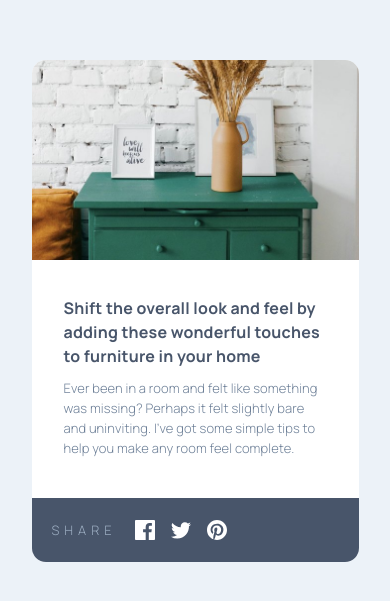
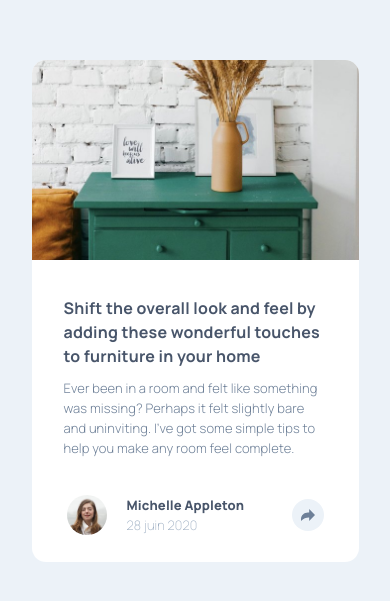
Before and after one commit to myrteza-labi/article-previe-junior, a React (Create React App) app: page / in a window 390 px wide. Shown: the part 111-712 px from the top of the page. Built offline with nearby package versions, Linux system fonts and the light colour scheme.

Commit message:
:mobile-style: (footer-static) style done

```diff
--- a/src/components/Footer.css
+++ b/src/components/Footer.css
@@ -1,15 +1,3 @@
-.footerMainContainer {
-    display: flex;
-    flex-direction: row;
-    min-width: 100%;
-}
-.footerMainContainerStatic {
-    justify-content: space-between;
-    align-items: center;
-}
-
-
-
 .Footer {
     width: 100%;
     height: 64px;
@@ -22,3 +10,22 @@
 .footerMobileActive {
     background-color: #48556A;
 }
+.footerMobileStatic{
+    padding: 0 35px 30px 35px;
+}
+
+.footerMainContainer {
+    display: flex;
+    flex-direction: row;
+    min-width: 100%;
+}
+
+.footerMainContainerStatic {
+    justify-content: space-between;
+    align-items: center;
+}
+.footerMainContainerActive{
+    padding-right: 20px;
+    justify-content: space-between;
+    align-items: center;
+}
--- a/src/components/Footer.js
+++ b/src/components/Footer.js
@@ -17,7 +17,7 @@ class Footer extends React.Component{
         super(props);
         this.state = {
             renderedFooter: "",
-            className: "Footer footerMobileActive",
+            className: "Footer footerMobileStatic",
             windowWidth: window.innerWidth,
         }
     }
@@ -64,9 +64,13 @@ class Footer extends React.Component{
 
 
         let mobileFooterActive =
-            <div className="mainFooterContainer mainFooterContainerActive">
+            <div className="footerMainContainer footerMainContainerActive">
                 <ShareBox   className="ShareBoxMobile"
                             shareWord={"SHARE"} />
+
+                <ShareBtn   ContainerClassName={"shareBtnContainer shareBtnContainerActive"}
+                            shareBtnClassName={"shareBtn shareBtnActive"}
+                            src={shareBtnActive}/>
             </div>
 
 
@@ -93,7 +97,7 @@ class Footer extends React.Component{
 
         return(
             <section id="Footer" className={this.state.className} >
-                {mobileFooterActive}
+                {mobileFooterStatic}
             </section>
         )
     }
--- a/src/components/ShareBtn.css
+++ b/src/components/ShareBtn.css
@@ -6,11 +6,17 @@
     justify-content: center;
     align-items: center;
 }
-
+.shareBtn{
+    width: 14px;
+    height: 12px;
+}
+/*  static style  */
 .shareBtnContainerStatic{
     background-color: #ECF2F8;
 }
 
-.shareBtnStatic{
-    background-color: #ECF2F8;
+.shareBtnContainerActive{
+    background-color: #6E8098;
 }
+
+/*  active style  */
```
